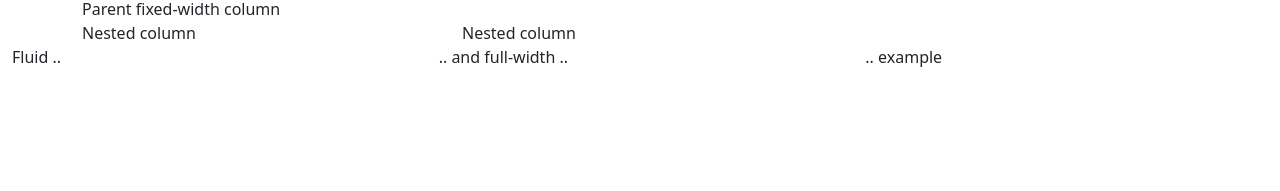
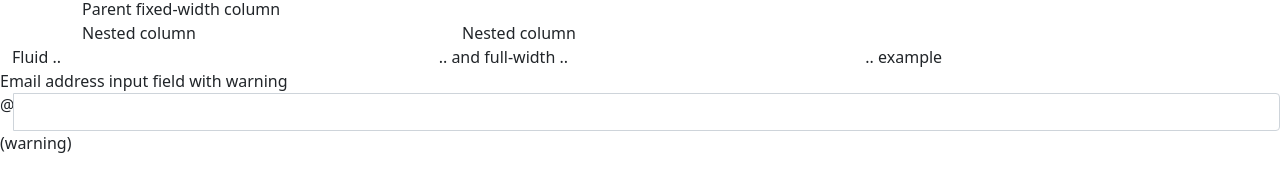
Before and after one commit to dancesWithCycles/sandbox-web-dev, a plain HTML site: page bs-tut/index.html in a window 1280 px wide. Shown: the part 155-346 px from the top of the page. Drawn offline with Linux system fonts and the light colour scheme.

Commit message:
bs-tut: added form

```diff
--- a/bs-tut/index.html
+++ b/bs-tut/index.html
@@ -60,7 +60,18 @@
   </div>
 </div>
 
-    <!--
+<!--form-->
+<div class="form-group has-warning has-feedback">
+  <label class="control-label" for="inputWarning">Email address input field with warning</label>
+  <div class="input-group">
+    <span class="input-group-addon">@</span>
+    <input type="text" class="form-control" id="inputWarning" aria-describedby="inputGroupWarningStatus">
+  </div>
+  <span class="glyphicon glyphicon-warning-sign form-control-feedback" aria-hidden="true"></span>
+  <span id="inputGroupWarningStatus" class="sr-only">(warning)</span>
+</div>
+
+<!--
     <script src="https://ajax.googleapis.com/ajax/libs/jquery/1.11.2/jquery.min.js"></script>
     <script src="js/bootstrap.min.js"></script>
     -->
```
